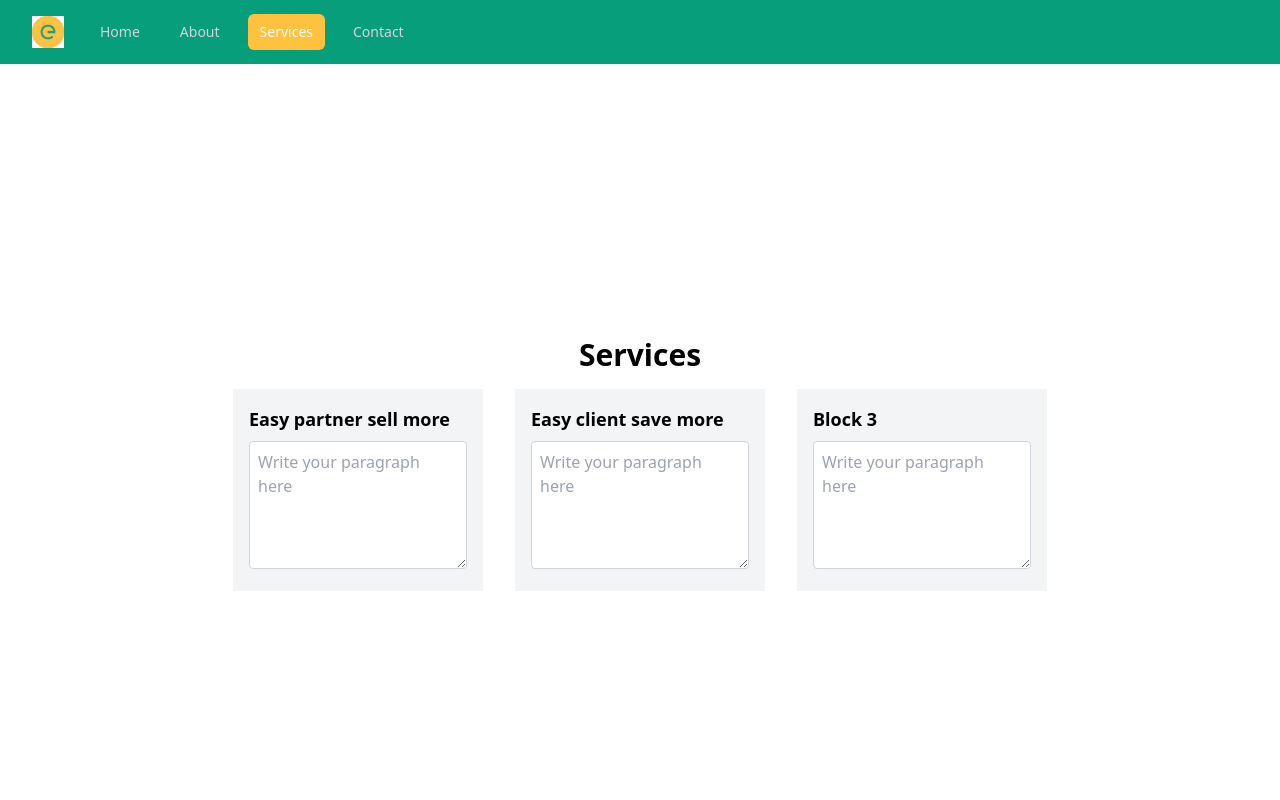
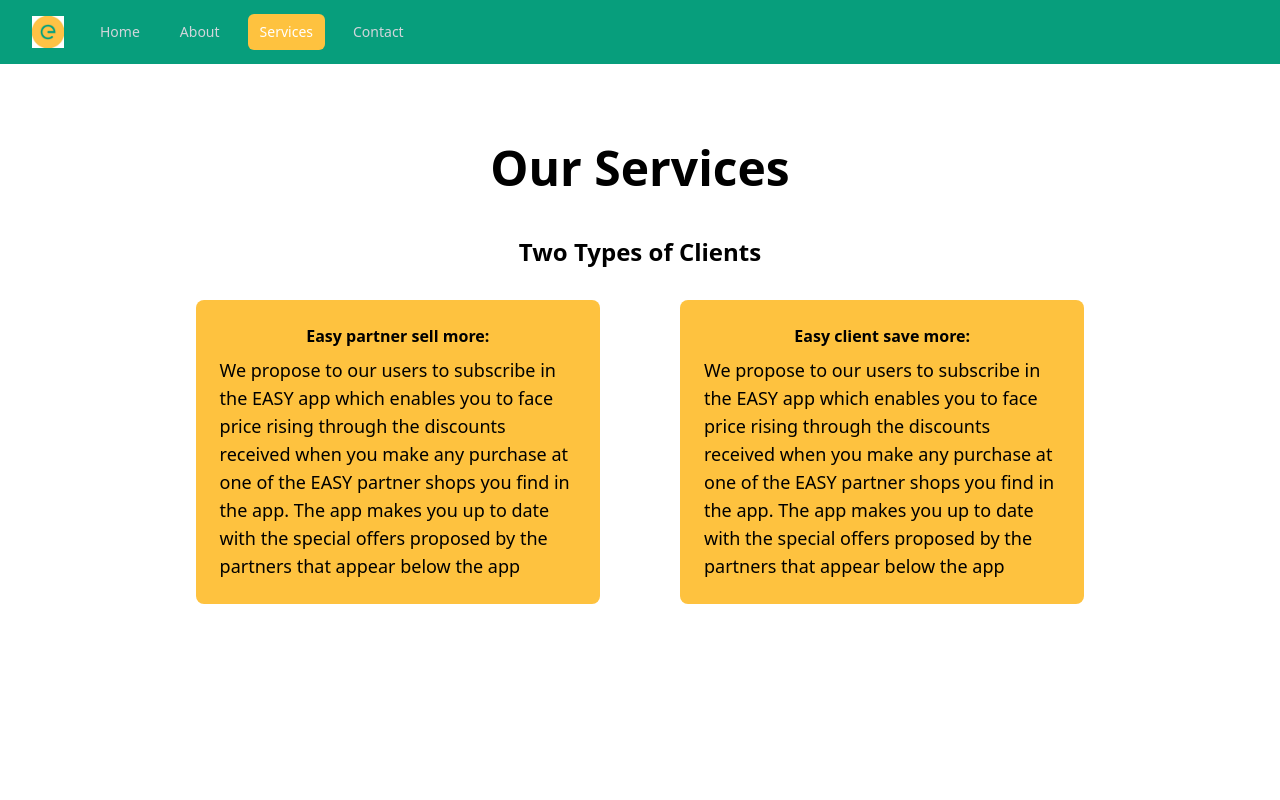
Before and after one commit to asmaemou/easywebsite2, a React (Create React App) app: page /services in a window 1280 px wide. Shown: the top 800 px of the page. Built offline with nearby package versions, Linux system fonts and the light colour scheme.

Commit message:
footer+service page

```diff
--- a/src/components/Footer.js
+++ b/src/components/Footer.js
@@ -3,14 +3,14 @@ import { SocialIcon } from 'react-social-icons';
 
 const Footer = () => {
   return (
-    <footer className="bg-gray-900 text-white mt-20">
+    <footer className="bg-[#eff3ff] text-white mt-20">
       <div
         className="flex flex-row justify-between w-10/12 mx-auto mt-5 items-center
       text-center pt-2 text-gray-400 text-sm"
       >
         <span>© 2020 Appy. All rights reserved.</span>
         <span>Terms · Privacy Policy</span>
-        <div className="flex flex-row justify-between ">
+        <div className="flex flex-row justify-between space-x-4">
         <SocialIcon url="https://web.facebook.com/easylarache/videos/3293695087585784" bgColor='#079e7c' />
         <SocialIcon url="https://www.instagram.com/easy.maroc/?igshid=MzRlODBiNWFlZA%3D%3D" bgColor='#079e7c' />
         </div>
--- a/src/components/Services.js
+++ b/src/components/Services.js
@@ -1,29 +1,26 @@
 
 const Services = () => {
   return (
-    <div className="flex flex-col items-center justify-center h-screen">
-      <h1 className="text-3xl font-bold mb-4">Services</h1>
-      <div className="grid grid-cols-3 gap-8">
-        <div className="bg-gray-100 p-4">
-          <h2 className="text-lg font-bold mb-2"> Easy partner sell more</h2>
-          <textarea
-            className="w-full h-32 p-2 border border-gray-300 rounded"
-            placeholder="Write your paragraph here"
-          ></textarea>
+    <div className="flex flex-col items-center w-10/12 mx-auto mt-20 h-screen">
+      <h1 className="text-5xl font-bold mb-4">Our Services</h1>
+      <div>
+        <p className="font-bold mb-2 text-center mt-7 mb-17 text-2xl">Two Types of Clients</p>
+        <div className="flex gap-20 mt-8 w-10/12 mx-auto">
+        <div className="bg-[#fec23f] p-6 rounded-lg hover:-translate-y-5 hover:-translate-x-2 duration-300">
+
+          <h1 className="font-bold mb-2 text-center">Easy partner sell more:</h1>
+          <p className="text-lg">
+          We propose to our users to subscribe in the EASY app which enables you to face price rising through the discounts received when you make any purchase at one of the EASY partner shops you find in the app. The app makes you up to date with the special offers proposed by the partners that appear below the app
+            </p>
+          </div>
+
+          <div className="bg-[#fec23f] p-6 rounded-lg hover:-translate-y-5 hover:translate-x-2 duration-300">
+          <h1 className="font-bold mb-2 text-center">Easy client save more:</h1>
+        <p className="text-lg">
+        We propose to our users to subscribe in the EASY app which enables you to face price rising through the discounts received when you make any purchase at one of the EASY partner shops you find in the app. The app makes you up to date with the special offers proposed by the partners that appear below the app
+        </p>
         </div>
-        <div className="bg-gray-100 p-4">
-          <h2 className="text-lg font-bold mb-2">  Easy client save more</h2>
-          <textarea
-            className="w-full h-32 p-2 border border-gray-300 rounded"
-            placeholder="Write your paragraph here"
-          ></textarea>
-        </div>
-        <div className="bg-gray-100 p-4">
-          <h2 className="text-lg font-bold mb-2">Block 3</h2>
-          <textarea
-            className="w-full h-32 p-2 border border-gray-300 rounded"
-            placeholder="Write your paragraph here"
-          ></textarea>
+
         </div>
       </div>
     </div>
```
